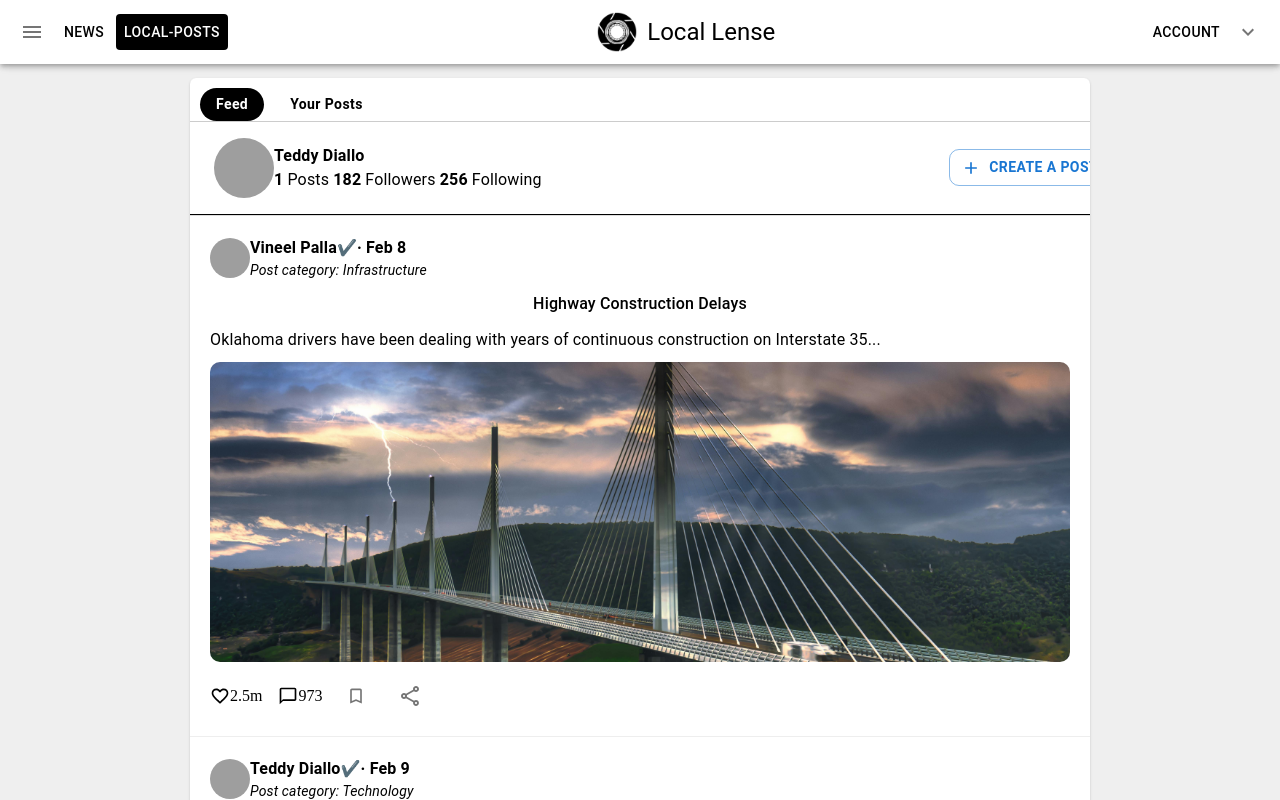
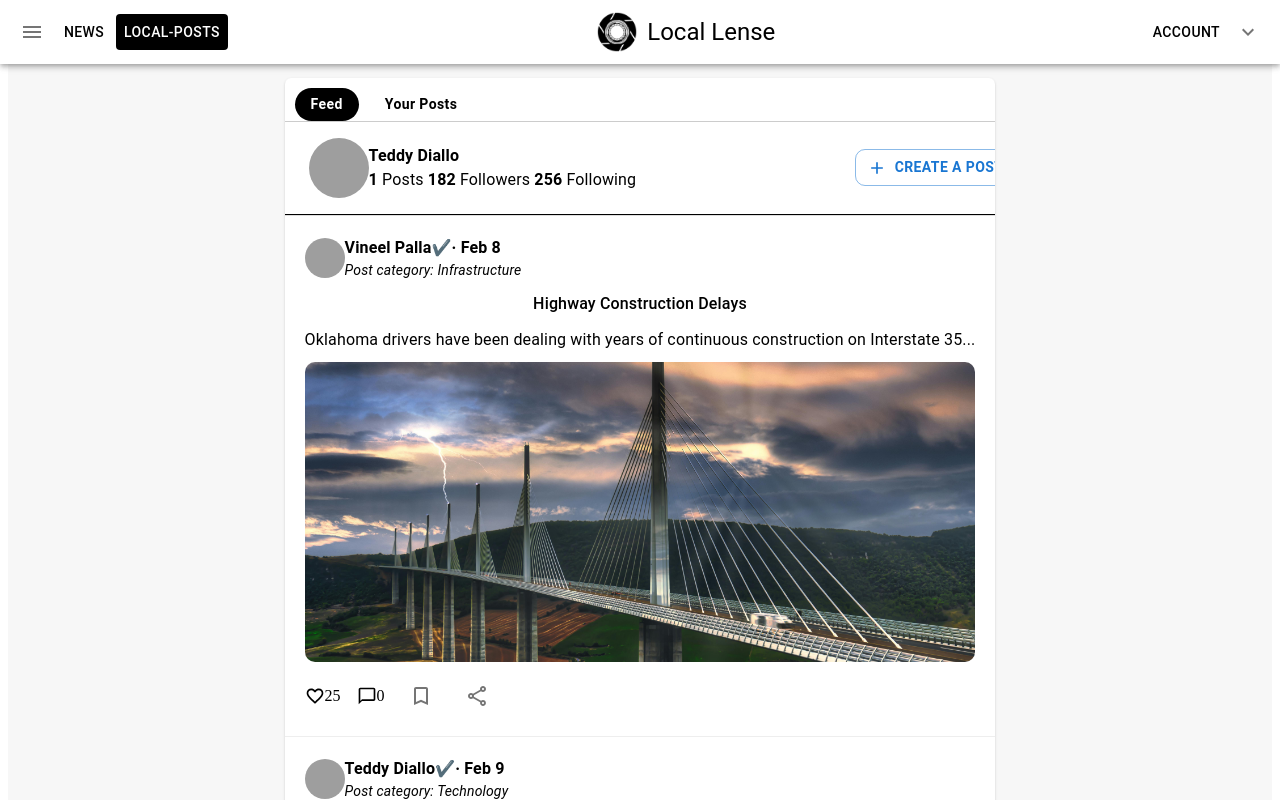
Before and after one commit to VineelReddy14/local-lense, a React (Vite) app: page /local-posts in a window 1280 px wide. Shown: the top 800 px of the page. Built offline with nearby package versions, Linux system fonts and the light colour scheme; grey boxes are pictures that could not be loaded.

Commit message:
Added the ability to like and comment posts

```diff
--- a/src/App.jsx
+++ b/src/App.jsx
@@ -1,13 +1,24 @@
 import { BrowserRouter as Router, Routes, Route } from "react-router-dom";
 import HomePage from "./pages/HomePage";
 import PostPage from "./pages/PostPage";
+import SavedPosts from "./pages/SavedPosts";
+import useSavedPosts from "./hooks/useSavedPosts";
 
 function App() {
+  const { savedPosts, toggleSave } = useSavedPosts();
+
   return (
     <Router>
       <Routes>
         <Route path="/" element={<HomePage />} />
-        <Route path="/local-posts" element={<PostPage />} />
+        <Route
+          path="/local-posts"
+          element={<PostPage savedPosts={savedPosts} onToggleSave={toggleSave} />}
+        />
+        <Route
+          path="/saved"
+          element={<SavedPosts savedPosts={savedPosts} onToggleSave={toggleSave} />}
+        />
       </Routes>
     </Router>
   );
--- a/src/components/LocalPostCard.jsx
+++ b/src/components/LocalPostCard.jsx
@@ -1,4 +1,5 @@
-import React from "react";
+import React, { useState } from "react";
+
 import {
   Box,
   Typography,
@@ -18,7 +19,12 @@ import ShareOutlinedIcon from "@mui/icons-material/ShareOutlined";
  * - post: { title, category, content, image(s), author, date, likes, comments }
  * - canEdit: boolean (if true, show Edit/Delete instead of Like/Comment/Share)
  */
-function LocalPostCard({ post, canEdit , onDelete, onEdit}) {
+function LocalPostCard({ post, canEdit , onToggleLike, isLiked, onDelete, onEdit,
+                         onSaveToggle, isSaved, comments, onAddComment}) {
+
+  const [showComments, setShowComments] = useState(false);
+  const [newComment, setNewComment] = useState("");
+
   return (
     <Box sx={{ padding: "20px", borderBottom: "1px solid #eee" }}>
       {/* Top section: Author info and bookmark */}
@@ -90,22 +96,39 @@ function LocalPostCard({ post, canEdit , onDelete, onEdit}) {
         ) : (
           <>
             <Tooltip title="Like">
-              <Box className="flex items-center space-x-1 text-sm">
-                <FavoriteBorderIcon fontSize="small" />
-                <span>{post.likes >= 1000000 ? `${(post.likes / 1000000).toFixed(1)}m` : post.likes}</span>
+              <Box
+                onClick={onToggleLike}
+                className="flex items-center space-x-1 text-sm cursor-pointer"
+                sx={{ color: isLiked ? "red" : "inherit" }}
+              >
+                <FavoriteBorderIcon
+                  fontSize="small"
+                  color={isLiked ? "error" : "inherit"}
+                />
+                <span>{post.likes}</span>
               </Box>
             </Tooltip>
+
             <Tooltip title="Comment">
-              <Box className="flex items-center space-x-1 text-sm">
+              <Box
+                onClick={() => setShowComments((prev) => !prev)}
+                className="flex items-center space-x-1 text-sm cursor-pointer"
+              >
                 <ChatBubbleOutlineIcon fontSize="small" />
-                <span>{post.comments}</span>
+                <span>{comments.length}</span>
               </Box>
             </Tooltip>
-            <Tooltip title="Save">
-                <IconButton>
-                <BookmarkBorderIcon fontSize="small" />
-                </IconButton>
+
+            <Tooltip title={isSaved ? "Unsave" : "Save"}>
+              <IconButton onClick={onSaveToggle}>
+                {isSaved ? (
+                  <BookmarkBorderIcon color="primary" />
+                ) : (
+                  <BookmarkBorderIcon />
+                )}
+              </IconButton>
             </Tooltip>
+
             <Tooltip title="Share">
               <IconButton>
                 <ShareOutlinedIcon />
@@ -114,6 +137,44 @@ function LocalPostCard({ post, canEdit , onDelete, onEdit}) {
           </>
         )}
       </Box>
+
+      {showComments && (
+  <Box sx={{ mt: 2 }}>
+    {/* Write a new comment */}
+    <Box className="flex space-x-2 items-center">
+      <input
+        type="text"
+        value={newComment}
+        onChange={(e) => setNewComment(e.target.value)}
+        placeholder="Write a comment..."
+        className="flex-grow border border-gray-300 rounded px-3 py-1 text-sm"
+      />
+      <Button
+        size="small"
+        onClick={() => {
+          onAddComment(newComment);
+          setNewComment("");
+        }}
+        variant="contained"
+      >
+        Post
+      </Button>
+    </Box>
+
+    {/* Display existing comments */}
+    <Box sx={{ mt: 1, maxHeight: "150px", overflowY: "auto" }}>
+      {comments.map((comment, index) => (
+        <Typography
+          key={index}
+          variant="body2"
+          sx={{ mt: 0.5, background: "#f1f1f1", padding: "6px 10px", borderRadius: "6px" }}
+        >
+          • {comment}
+        </Typography>
+      ))}
+    </Box>
+  </Box>
+)}
     </Box>
   );
 }
--- a/src/data/localPostsData.json
+++ b/src/data/localPostsData.json
@@ -10,7 +10,7 @@
           "category": "Infrastructure",
           "content": "Oklahoma drivers have been dealing with years of continuous construction on Interstate 35...",
           "image": "/highway.jpg",
-          "likes": 2500000,
+          "likes": 25,
           "comments": 973,
           "date": "Feb 8"
         }
@@ -27,7 +27,7 @@
           "category": "Technology",
           "content": "Will AI remain a tool for humans, or are we heading towards a future where it takes control?",
           "image": "/ai_tech.jpg",
-          "likes": 1800,
+          "likes": 18,
           "comments": 42,
           "date": "Feb 9"
         }
--- /dev/null
+++ b/src/hooks/useSavedPosts.js
@@ -0,0 +1,25 @@
+import { useState, useEffect } from "react";
+
+function useSavedPosts() {
+  const [savedPosts, setSavedPosts] = useState(() => {
+    const stored = localStorage.getItem("savedPosts");
+    return stored ? JSON.parse(stored) : [];
+  });
+
+  useEffect(() => {
+    localStorage.setItem("savedPosts", JSON.stringify(savedPosts));
+  }, [savedPosts]);
+
+  const toggleSave = (post) => {
+    const alreadySaved = savedPosts.some((p) => p.id === post.id);
+    if (alreadySaved) {
+      setSavedPosts(savedPosts.filter((p) => p.id !== post.id));
+    } else {
+      setSavedPosts([...savedPosts, post]);
+    }
+  };
+
+  return { savedPosts, toggleSave };
+}
+
+export default useSavedPosts;
--- a/src/pages/PostPage.jsx
+++ b/src/pages/PostPage.jsx
@@ -12,6 +12,8 @@ function PostPage() {
   const [currentTab, setCurrentTab] = useState("Feed");
   const [postToEdit, setPostToEdit] = useState(null);
   const [savedPosts, setSavedPosts] = useState([]);
+  const [likedPostIds, setLikedPostIds] = useState([]);
+  const [commentsMap, setCommentsMap] = useState({});
 
   const currentUser = "Teddy Diallo"; // to replace with auth later
 
@@ -74,17 +76,47 @@ function PostPage() {
     }
   };
 
+  const handleToggleLike = (postId) => {
+    setLikedPostIds((prev) =>
+      prev.includes(postId)
+        ? prev.filter((id) => id !== postId)
+        : [...prev, postId]
+    );
+
+    // Update like count in posts state
+    setPosts((prevPosts) =>
+      prevPosts.map((post) =>
+        post.id === postId
+          ? {
+              ...post,
+              likes: likedPostIds.includes(postId)
+                ? post.likes - 1
+                : post.likes + 1,
+            }
+          : post
+      )
+    );
+  };
+
+  const handleAddComment = (postId, commentText) => {
+    if (!commentText.trim()) return;
+
+    setCommentsMap((prev) => ({
+      ...prev,
+      [postId]: [...(prev[postId] || []), commentText],
+    }));
+  };
+
   return (
     <>
       <Navbar />
       <Box
         sx={{
-          backgroundColor: "#efefef",
+          backgroundColor: "#f7f7f7", // lighter and softer gray
           minHeight: "100vh",
           display: "flex",
-          flexDirection: "column",
-          marginLeft: "-10px",
-          marginRight: "-10px",
+          justifyContent: "center", // center content horizontally
+          paddingX: "16px"
         }}
       >
         <Box
@@ -129,6 +161,12 @@ function PostPage() {
                 canEdit={currentTab === "Your Posts"}
                 onDelete = {() => handleDeletePost(post.id)}
                 onEdit={() => setPostToEdit(post)}
+                onSaveToggle={() => handleToggleSave(post)}
+                isSaved={savedPosts.some((p) => p.id === post.id)} //For styling
+                isLiked={likedPostIds.includes(post.id)}
+                onToggleLike={() => handleToggleLike(post.id)}
+                comments={commentsMap[post.id] || []}
+                onAddComment={(comment) => handleAddComment(post.id, comment)}
               />
             ))}
           </Box>
--- /dev/null
+++ b/src/pages/SavedPosts.jsx
@@ -0,0 +1,39 @@
+import React from "react";
+import { Box, Typography } from "@mui/material";
+import LocalPostCard from "../components/LocalPostCard";
+import Navbar from "../components/Navbar";
+
+function SavedPosts({ savedPosts, onToggleSave }) {
+  return (
+    <>
+      <Navbar />
+      <Box
+        sx={{
+          paddingTop: "80px",
+          backgroundColor: "#efefef",
+          minHeight: "100vh",
+          display: "flex",
+          justifyContent: "center",
+        }}
+      >
+        <Box sx={{ width: "100%", maxWidth: "900px", backgroundColor: "white", borderRadius: "8px", padding: 2 }}>
+          <Typography variant="h6" fontWeight="bold" sx={{ mb: 2 }}>
+            {savedPosts.length} Saved Posts
+          </Typography>
+
+          {savedPosts.map((post) => (
+            <LocalPostCard
+              key={post.id}
+              post={post}
+              canEdit={false}
+              onSaveToggle={() => onToggleSave(post)}
+              isSaved={true}
+            />
+          ))}
+        </Box>
+      </Box>
+    </>
+  );
+}
+
+export default SavedPosts;
```
